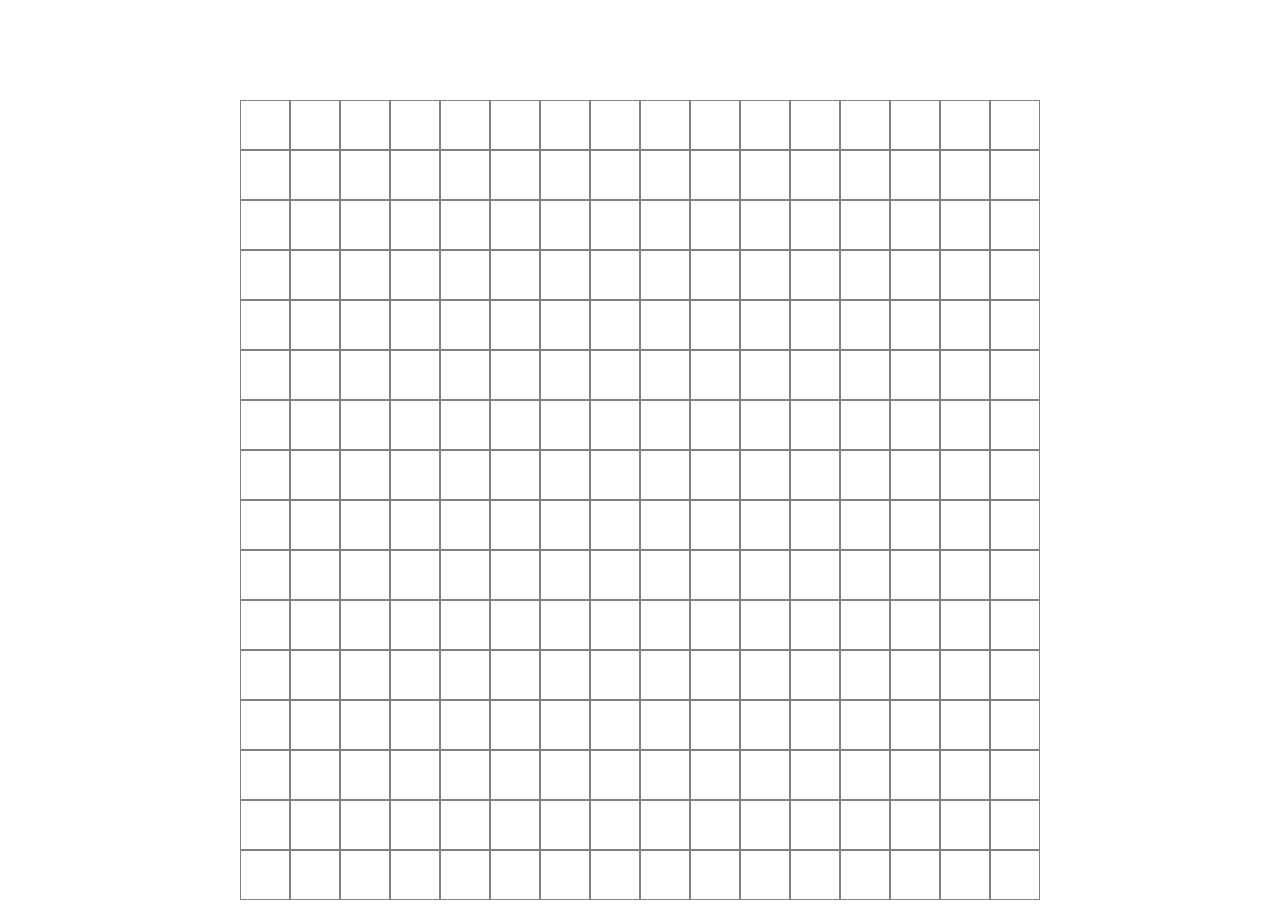
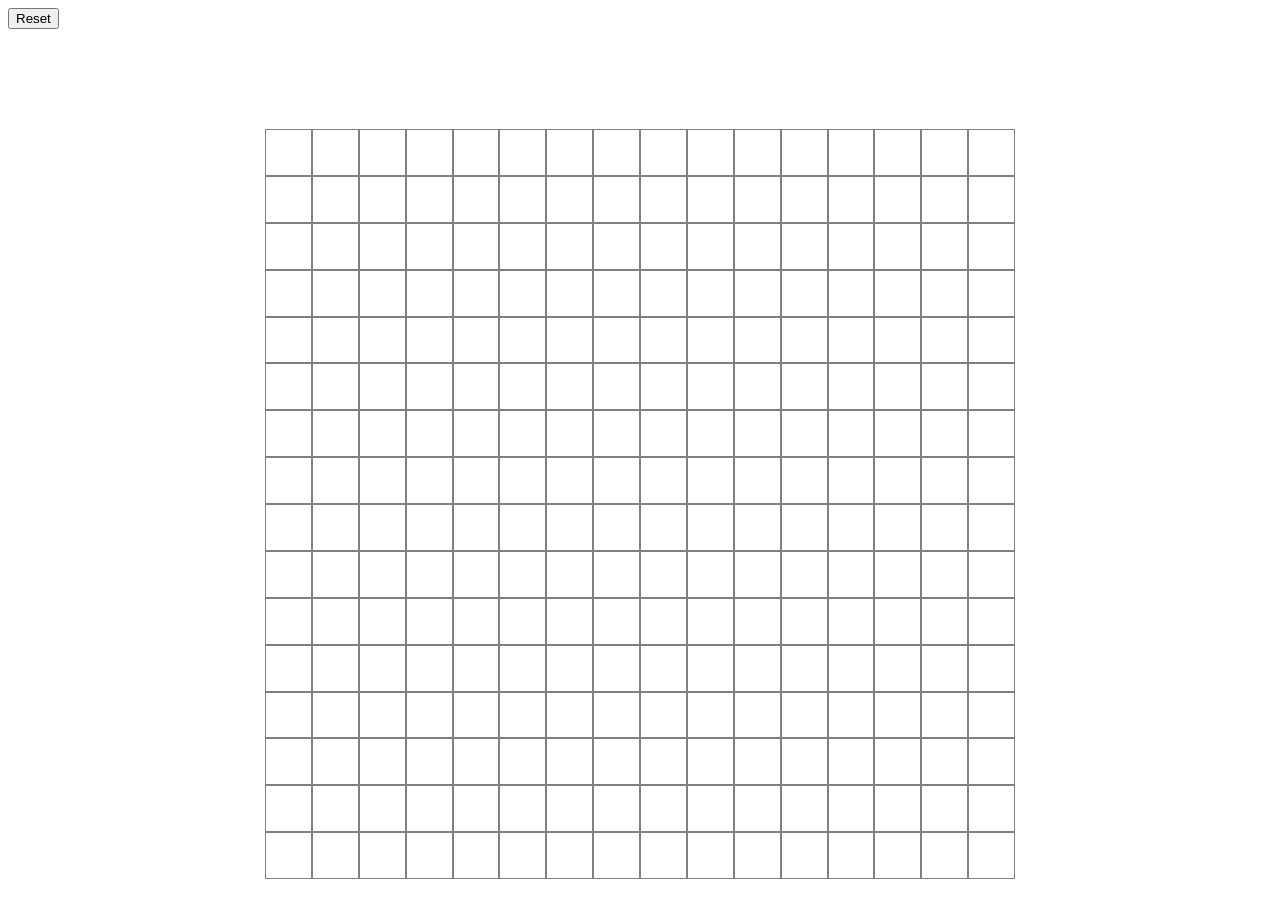
Before and after one commit to Bschmeling/Etch-A-Sketch, a plain HTML site: page index.html in a window 1280 px wide. After the commit the page ends 887 px from the top, so only its background shows below. Drawn offline with Linux system fonts and the light colour scheme.

Commit message:
Update functions to change ammount of boxes

```diff
--- a/EASscript.js
+++ b/EASscript.js
@@ -3,19 +3,34 @@ const container = document.querySelector('#container');
 const grid = document.createElement('div');
 grid.classList.add('grid');
 
-const gridSize = 16;
-
 //Create 16x16 grid
-for (let i = 0; i < gridSize*gridSize ; i++) {
-    let cell = document.createElement('div');
-    cell.classList.add('cell');
-    cell.addEventListener('mouseenter', function(e){changeColor(e)});
-    grid.appendChild(cell);
+function newGrid(gridSize){
+    grid.style.gridTemplateColumns = `repeat(${gridSize}, 1fr`;
+    grid.style.gridTemplateRows = `repeat(${gridSize}, 1fr`;
+    for (let i = 0; i < gridSize*gridSize ; i++) {
+        const cell = document.createElement('div');
+        cell.classList.add('cell');
+        cell.addEventListener('mouseenter', function(e){changeColor(e)});
+        grid.appendChild(cell);
+    }
 }
 
 container.appendChild(grid);
 
-
-function changeColor(event, mode){
+//Change color to black on mouseover
+function changeColor(event){
     event.currentTarget.style.backgroundColor='black';
 }
+
+function reset() {
+    const cells = document.querySelectorAll('.cell');
+    cells.forEach((cell) => {
+        cell.remove();
+    });
+    const userChoice = prompt("how many squares per side?");
+    newGrid(userChoice);
+
+}
+
+
+newGrid(16);
--- a/index.html
+++ b/index.html
@@ -8,7 +8,9 @@
 </head>
 
 <body>
-    <div id="container"></div>
+    <div id="container">
+    <button id="reset" onclick="reset()">Reset</button>
+    </div>
     <script type="text/javascript" src="EASscript.js"></script>
 </body>
 
--- a/style.css
+++ b/style.css
@@ -4,14 +4,12 @@
 
 .grid {
     display: grid;
-    grid-template-rows: repeat(16, 1fr);
-    grid-template-columns: repeat(16, 1fr);
     justify-content: center;
     margin-left: auto;
     margin-right: auto;
     margin-top: 100px;
-    height: 800px;
-    width: 800px;
+    width: 750px;
+    height: 750px;
 }
 
 .cell {
```
